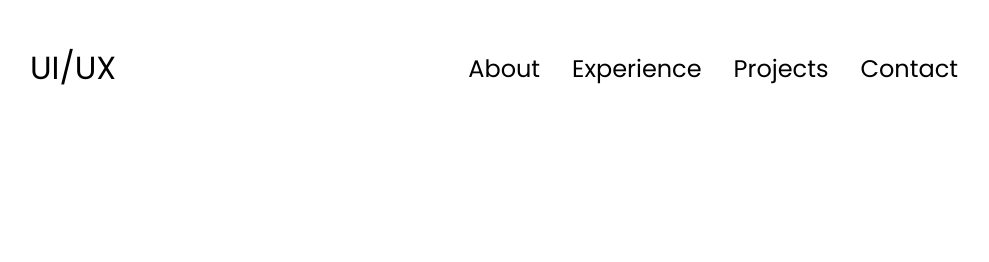
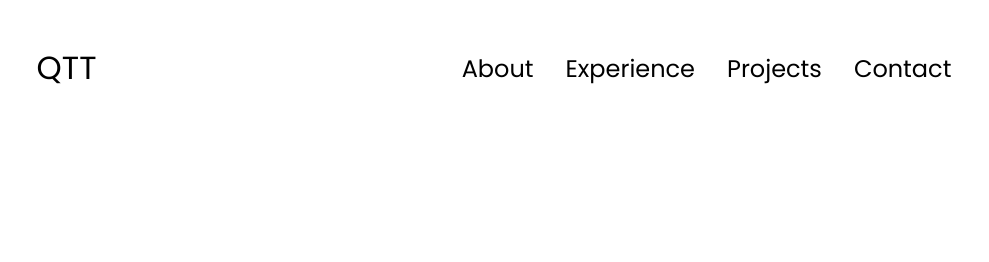
Before and after one commit to reodel/uiuxteamportfolio2023, a plain HTML site: page index.html in a window 1280 px wide. Shown: the top 262 px of the page, without its empty margins (146-1135 px from the left). Drawn offline with Linux system fonts and the light colour scheme.

Commit message:
Update index.html

```diff
--- a/index.html
+++ b/index.html
@@ -12,7 +12,7 @@
 
 <body>
   <nav id="desktop-nav">
-    <div class="logo">UI/UX</div>
+    <div class="logo">QTT</div>
     <div>
       <ul class="nav-links">
         <li><a href="#about">About</a></li>
```
